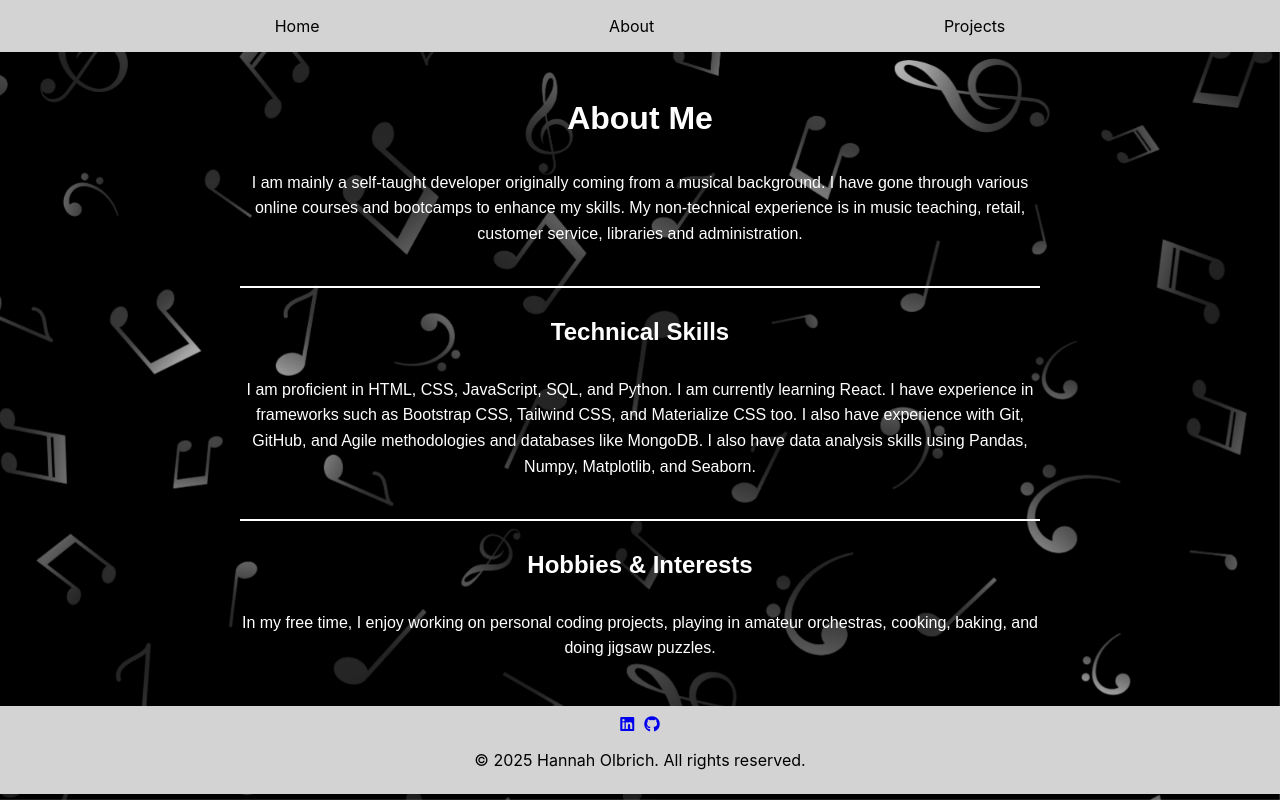
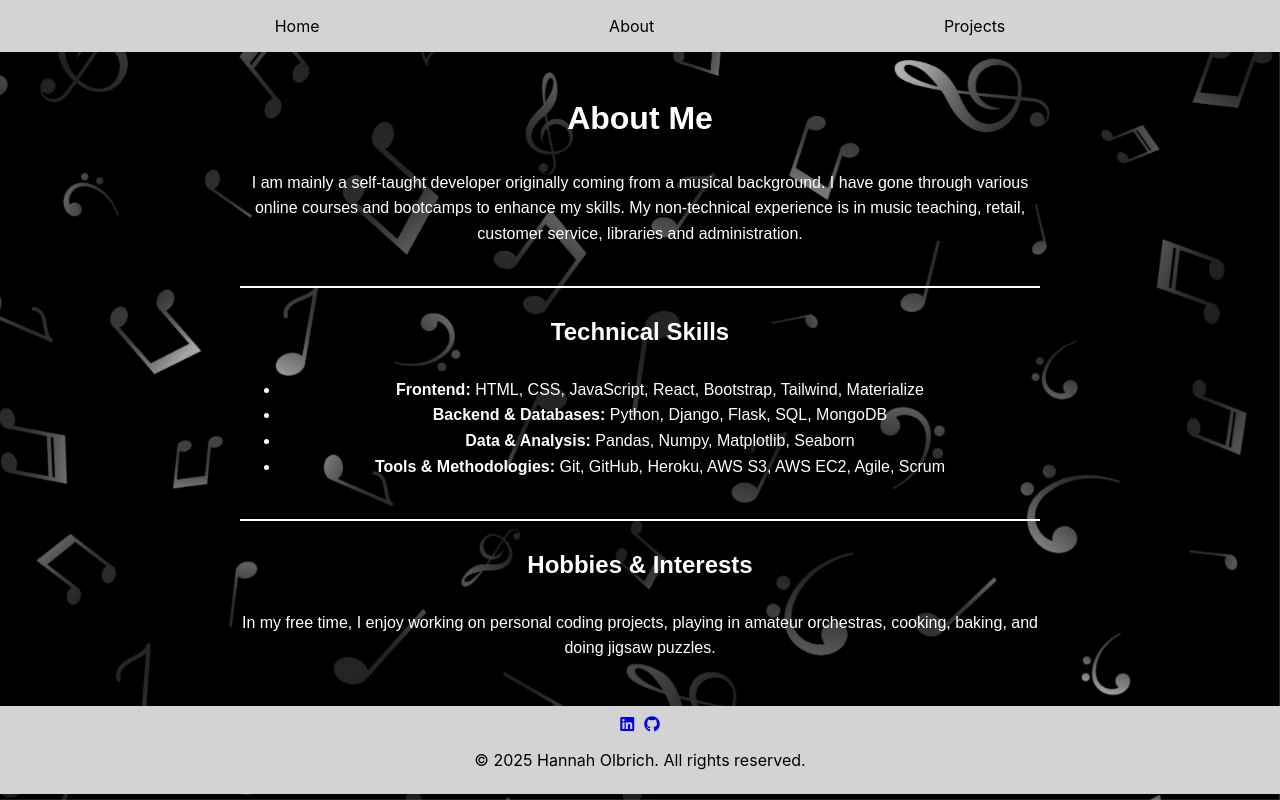
Before and after one commit to hannahro15/Hannah-Portfolio-Site, a React (Create React App) app: page /Hannah-Portfolio-Site/about in a window 1280 px wide. Built offline with nearby package versions, Linux system fonts and the light colour scheme.

Commit message:
Add bullet points to technical skills to make it better visually

```diff
--- a/src/pages/About.js
+++ b/src/pages/About.js
@@ -9,8 +9,12 @@ function About() {
             </p>
             <hr></hr>
             <h2>Technical Skills</h2>
-            <p>I am proficient in HTML, CSS, JavaScript, SQL, and Python. I am currently learning React. I have experience in frameworks such as Bootstrap CSS, Tailwind CSS, and Materialize CSS too. I also have experience with Git, GitHub, and Agile methodologies and databases like MongoDB.
-                I also have data analysis skills using Pandas, Numpy, Matplotlib, and Seaborn.</p>
+            <ul>
+                <li><strong>Frontend: </strong>HTML, CSS, JavaScript, React, Bootstrap, Tailwind, Materialize</li>
+                <li><strong>Backend & Databases: </strong>Python, Django, Flask, SQL, MongoDB</li>
+                <li><strong>Data & Analysis: </strong>Pandas, Numpy, Matplotlib, Seaborn</li>
+                <li><strong>Tools & Methodologies: </strong>Git, GitHub, Heroku, AWS S3, AWS EC2, Agile, Scrum</li>
+            </ul>
             <hr></hr>
             <h2>Hobbies & Interests</h2>
             <p>In my free time, I enjoy working on personal coding projects, playing in amateur orchestras, cooking, baking, and doing jigsaw puzzles.
```
